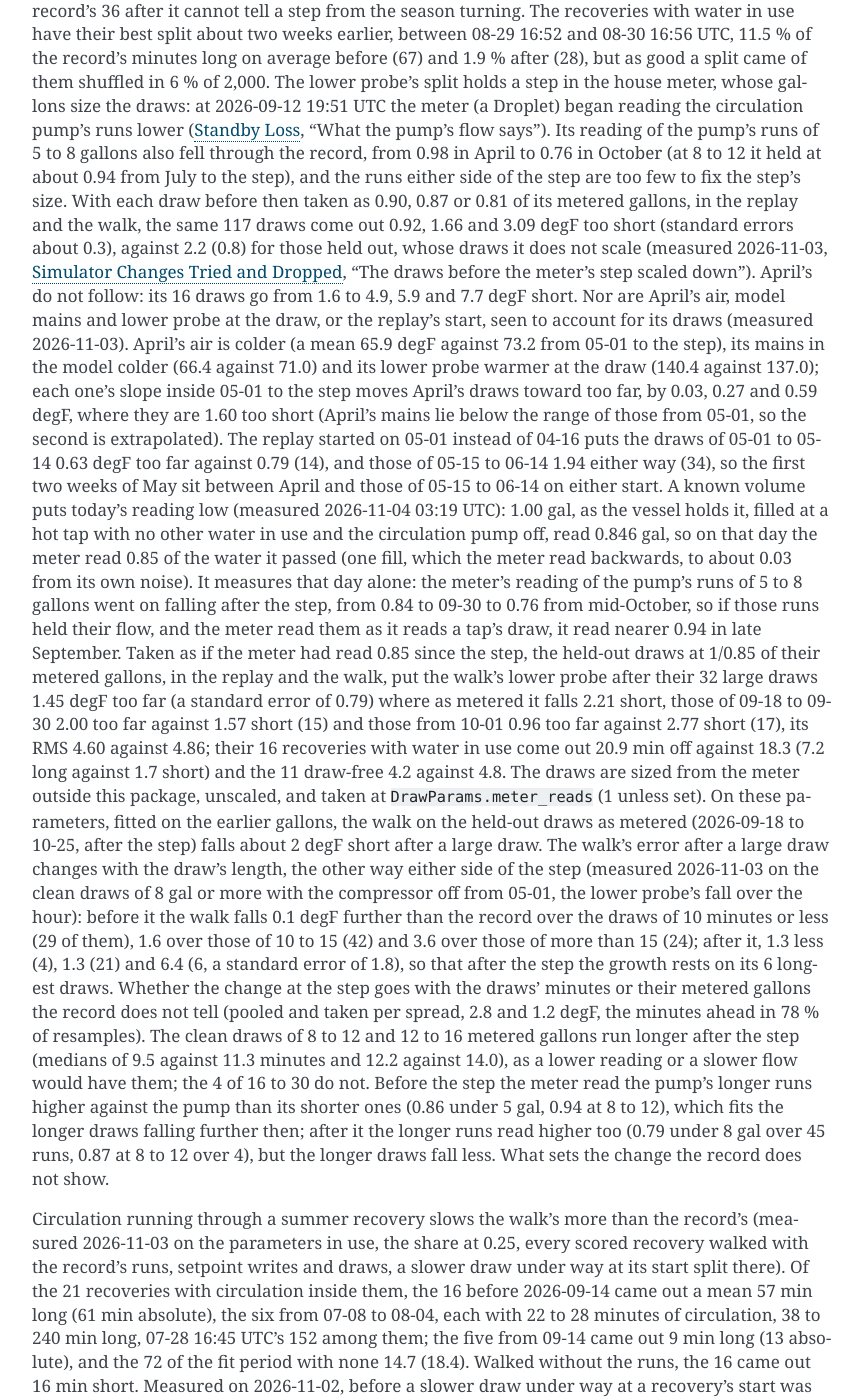
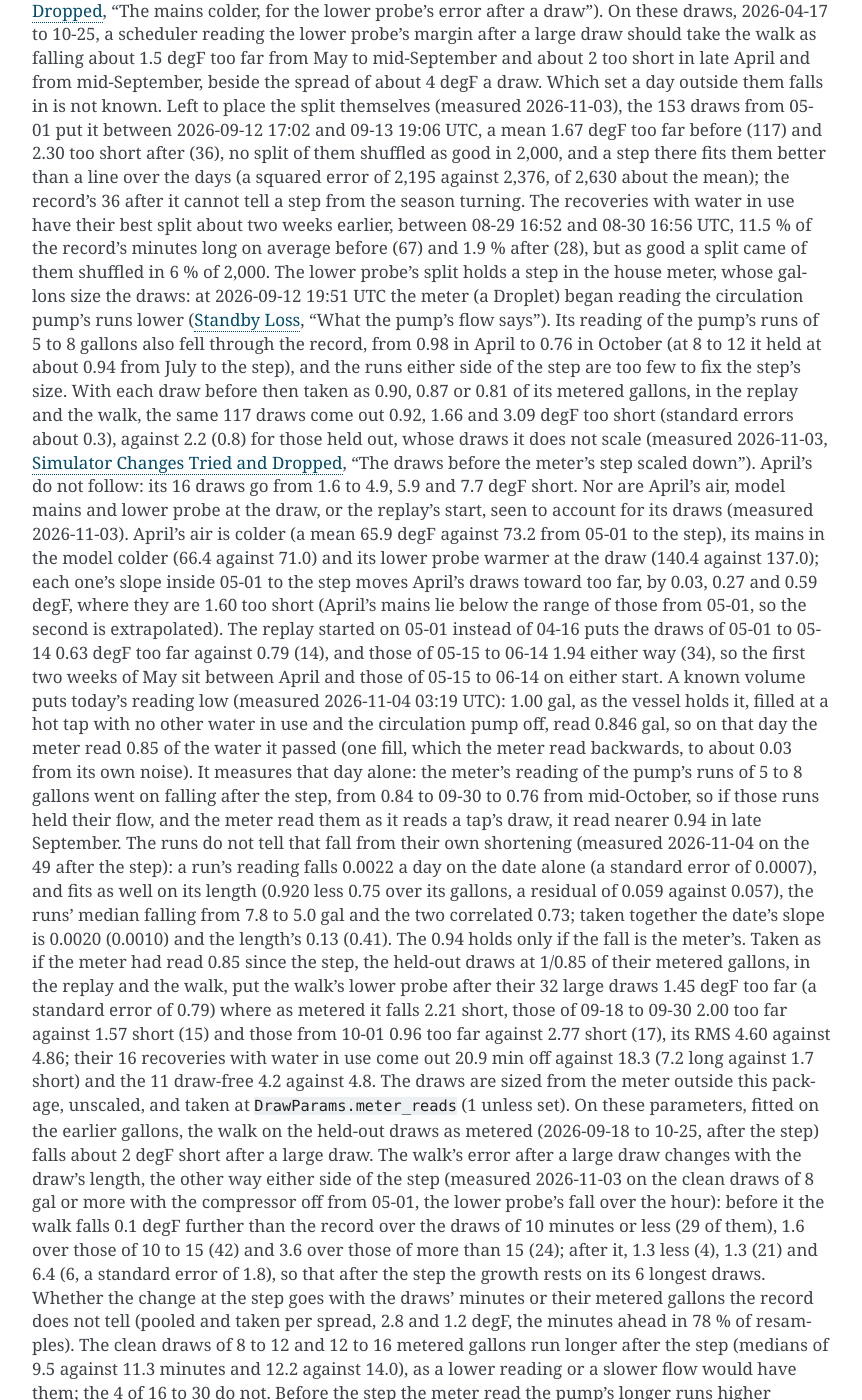
Before and after one commit to eman/nwp500-python, a Sphinx documentation site: the page built from docs/explanation/simulator.rst, in a window 1280 px wide and 1400 px high, scrolled down 14223 px. Shown: the whole window, without its empty margins (338-1200 px from the left). Built offline with Sphinx 7.4.7, drawn with Linux system fonts in a browser that asks for light colours; some of the changed text lies outside the part shown.

Commit message:
docs(sim): false starts at meter_reads 0.85 are early starts after draws; the pump runs don't tell drift from shortening

```diff
--- a/docs/explanation/simulator.rst
+++ b/docs/explanation/simulator.rst
@@ -654,8 +654,19 @@
 ``DrawParams.meter_reads``, 1 (the meter as it reads) unless set: at
 0.85 it takes every draw so where the walk, the replay and the score
 take it, and puts the same days within 0.01 of these, the held-out days
-all falling after the step (measured 2026-11-03). What follows
-is on the draws as metered.
+all falling after the step (measured 2026-11-03). The false starts it
+adds are starts the record made, taken early, and one more (measured
+2026-11-04, 8 against 5): 09-28's goes, and the starts of 09-18, 09-23
+and 10-11, placed as metered, come 118, 57 and 56 min before the
+record's, each after a draw the walk takes further than the record.
+09-18's 17.8 gal leaves its lower probe 21.9 degF under the record's an
+hour on, against 15.7 as metered, the record's falling over the hour
+after; 09-23's 10.5 leaves its upper probe 3.5 under an hour before
+the window's opening, against 0.7 over. 10-24 gains a start at the window's close,
+its lower probe 7.8 degF under the record's after a 21.1 gal draw where
+the record's barely moved. The missed starts stay 0.45 a day: 09-28
+gains the record's two and 10-20 one, the three early ones lost. What
+follows is on the draws as metered.
 
 The days the walk misses are the ones that matter to a schedule. On
 three, the record starts at or near the window's close (21:00 on 10-20
@@ -844,6 +855,14 @@
 to 8 gallons went on falling after the step, from 0.84 to 09-30 to 0.76
 from mid-October, so if those runs held their flow, and the meter read
 them as it reads a tap's draw, it read nearer 0.94 in late September.
+The runs do not tell that fall from their own shortening (measured
+2026-11-04 on the 49 after the step): a run's reading falls 0.0022 a day
+on the date alone (a standard error of 0.0007), and fits as well on its
+length (0.920 less 0.75 over its gallons, a residual of 0.059 against
+0.057), the runs' median falling from 7.8 to 5.0 gal and the two
+correlated 0.73; taken together the date's slope is 0.0020 (0.0010) and
+the length's 0.13 (0.41). The 0.94 holds only if the fall is the
+meter's.
 Taken as if the meter had read 0.85 since the step, the held-out draws
 at 1/0.85 of their metered gallons, in the replay and the walk, put the
 walk's lower probe after their 32 large draws 1.45 degF too far (a
```
Also changed, not shown: 1 other file.
